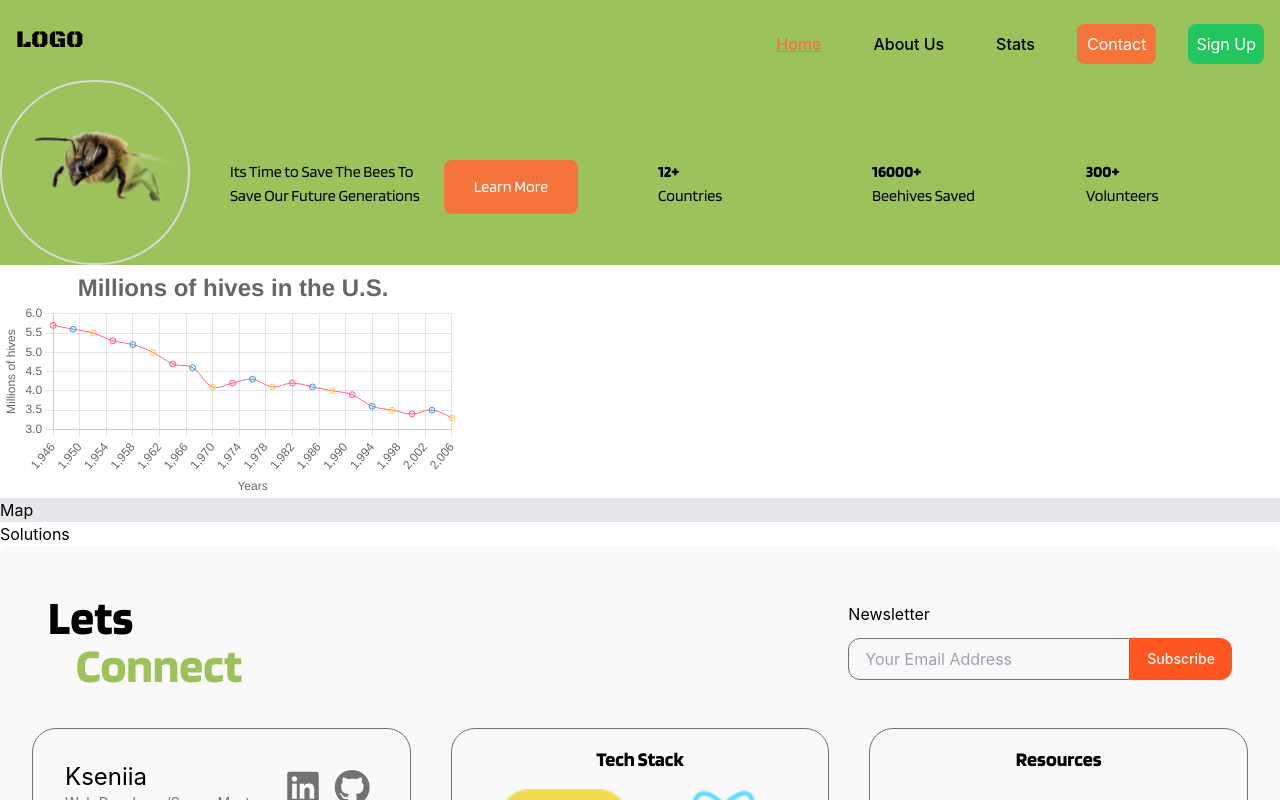
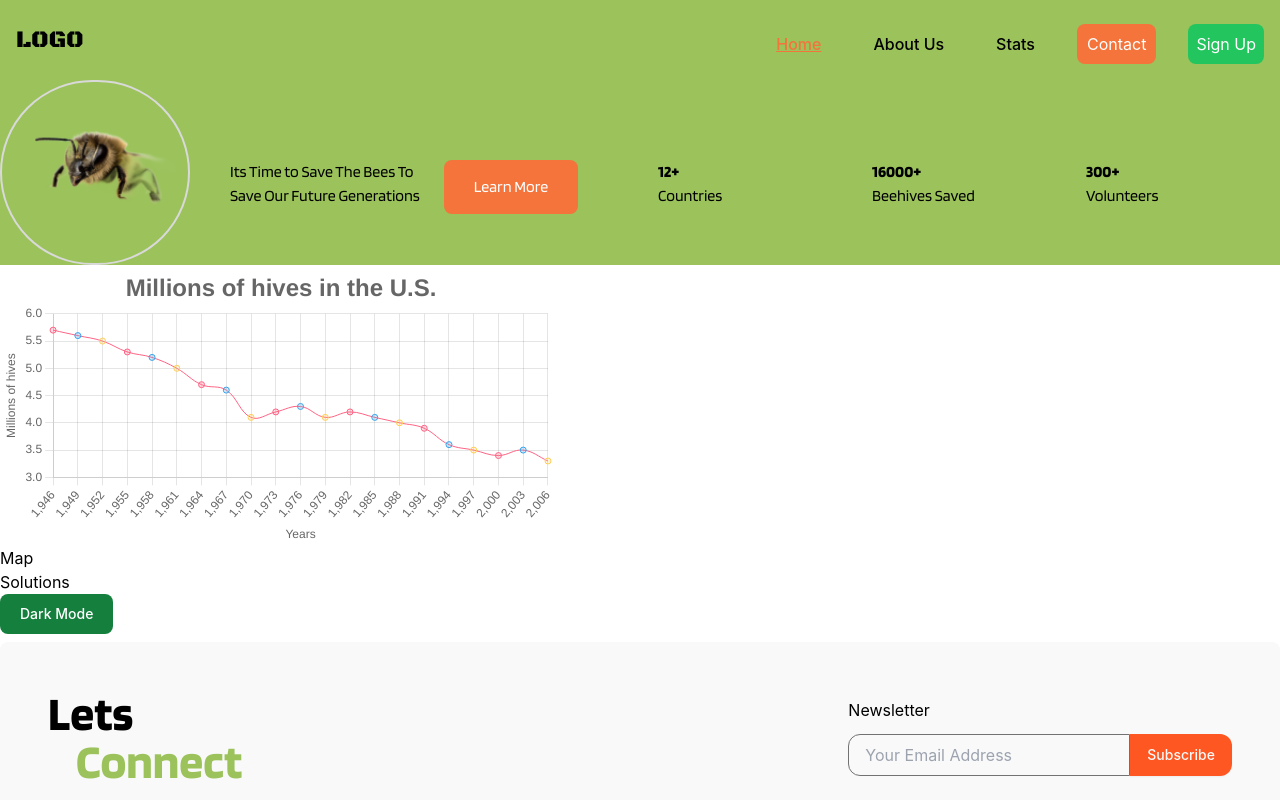
Before and after one commit to chingu-voyages/v50-tier3-team-28, a React (Vite) app in the folder client/: page / in a window 1280 px wide. Shown: the top 800 px of the page. Built offline with nearby package versions, Linux system fonts and the light colour scheme; no server answers.

Commit message:
light-dark mode implementaion

```diff
--- /dev/null
+++ b/client/src/components/UI/DarkLightModeButton.jsx
@@ -0,0 +1,33 @@
+import { useState } from "react";
+import { Button } from "./Button";
+
+export const DarkLightModeButton = () => {
+    const [dark, setDark] = useState(false);
+
+    const darkModeHandler = () => {
+        setDark(!dark);
+        document.body.classList.toggle("dark");
+    }
+
+    return (
+        <>
+            {
+                dark && <Button
+                    className="focus:outline-none text-white bg-green-700 hover:bg-green-800 focus:ring-4 focus:ring-green-300 font-medium rounded-lg text-sm px-5 py-2.5 me-2 mb-2 dark:bg-green-600 dark:hover:bg-green-700 dark:focus:ring-green-800"
+                    type="button"
+                    text="Light Mode"
+                    onClick={() => darkModeHandler()}
+                />
+            }
+
+            {
+                !dark && <Button
+                    className="focus:outline-none text-white bg-green-700 hover:bg-green-800 focus:ring-4 focus:ring-green-300 font-medium rounded-lg text-sm px-5 py-2.5 me-2 mb-2 dark:bg-green-600 dark:hover:bg-green-700 dark:focus:ring-green-800"
+                    type="button"
+                    text="Dark Mode"
+                    onClick={() => darkModeHandler()}
+                />
+            }
+        </>
+    );
+}
--- a/client/src/layout/HomeLayout.jsx
+++ b/client/src/layout/HomeLayout.jsx
@@ -9,6 +9,7 @@ import hiveImage from "../assets/imgs/hive.png";
 import Footer from "../components/Footer/Footer";
 import Graph from "../components/Graph";
 import AnimatedNumber from "./AnimatedNumber";
+import { DarkLightModeButton } from "../components/UI/DarkLightModeButton";
 
 const HomeLayout = () => {
   const { loginWithRedirect, isAuthenticated, logout } = useAuth0();
@@ -42,7 +43,7 @@ const HomeLayout = () => {
     <section className="grid grid-cols-12 grid-rows-auto h-screen">
       <Header action={action} onClickHandler={onClickHandler} />
 
-      <main className="flex flex-col justify-around col-span-12 row-span-6 ">
+      <main className="flex flex-col justify-around col-span-12 row-span-6 dark:bg-blue-800">
         <section className="bg-[#9BC25B] grid grid-cols-3 gap-1 md:grid-cols-6 font-body space-x-4 md:space-y-20">
           <img
             src={beeImage}
@@ -88,11 +89,15 @@ const HomeLayout = () => {
         <section className="col-span-12 h-1/2 ">
           <Graph />
         </section>
-        <section className="col-span-12 h-1/2 bg-gray-200">
+        {/* <section className="col-span-12 h-1/2 bg-gray-200"> */}
+        <section className="col-span-12 h-1/2">
           <h2>Map</h2>
         </section>
         <section className="col-span-12 h-1/2">
           <h2>Solutions</h2>
+        </section>
+        <section className="col-span-12 h-1/2">
+          <DarkLightModeButton />
         </section>
       </main>
 
--- a/client/tailwind.config.js
+++ b/client/tailwind.config.js
@@ -14,12 +14,13 @@ export default {
       colors: {
         footerTextColor: "#9bc25b",
         footerSubscribeBg: "#ff5722",
-        footerBoxColor:  "#727272",
+        footerBoxColor: "#727272",
         footerProfileNameColor: "#000000",
         footerBackgroundColor: "#f9f9f9",
         footerLinkedinHoverColor: "#0072B1",
       },
     },
   },
+  darkMode: "class",
   plugins: [],
 };
```
